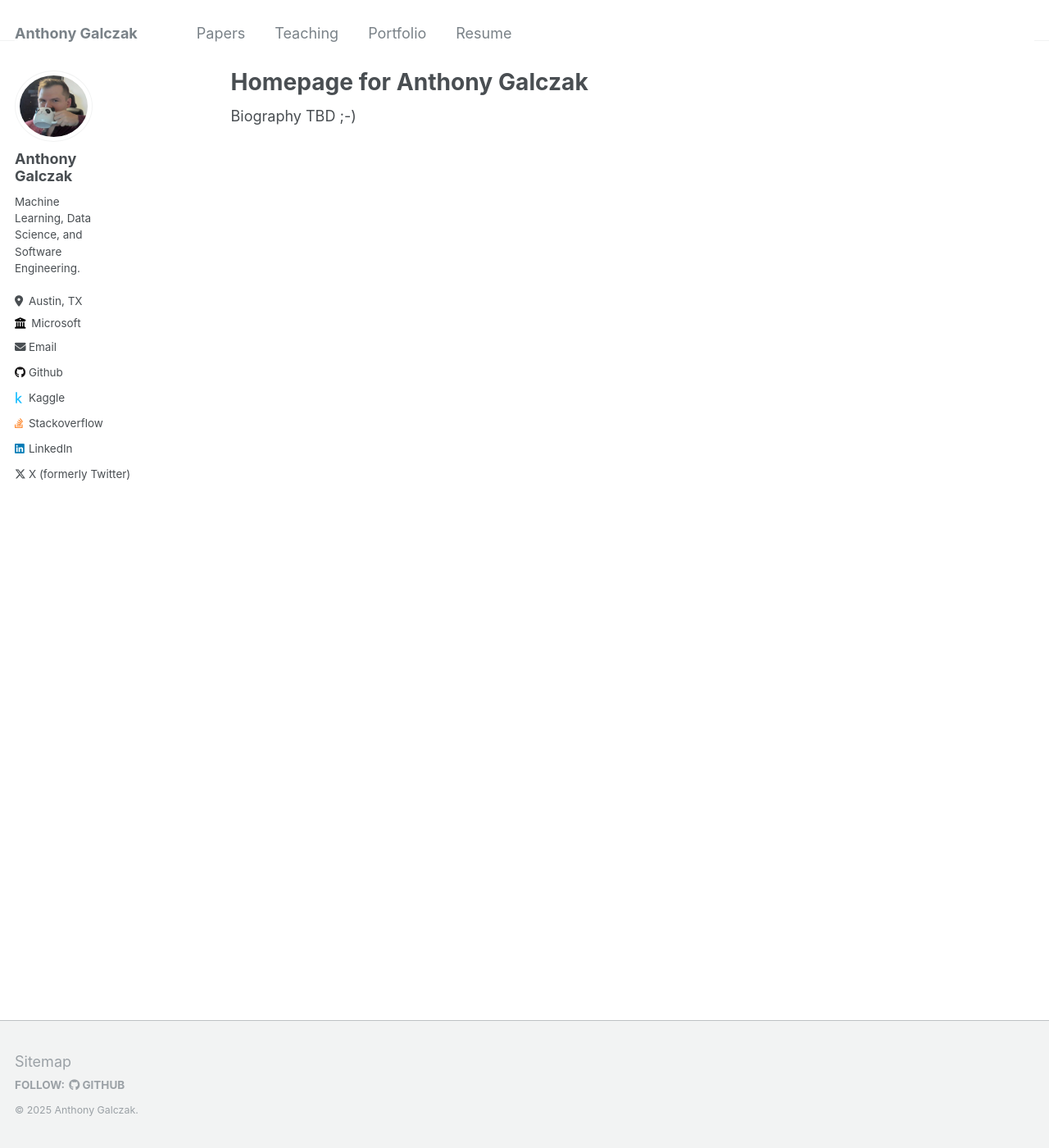
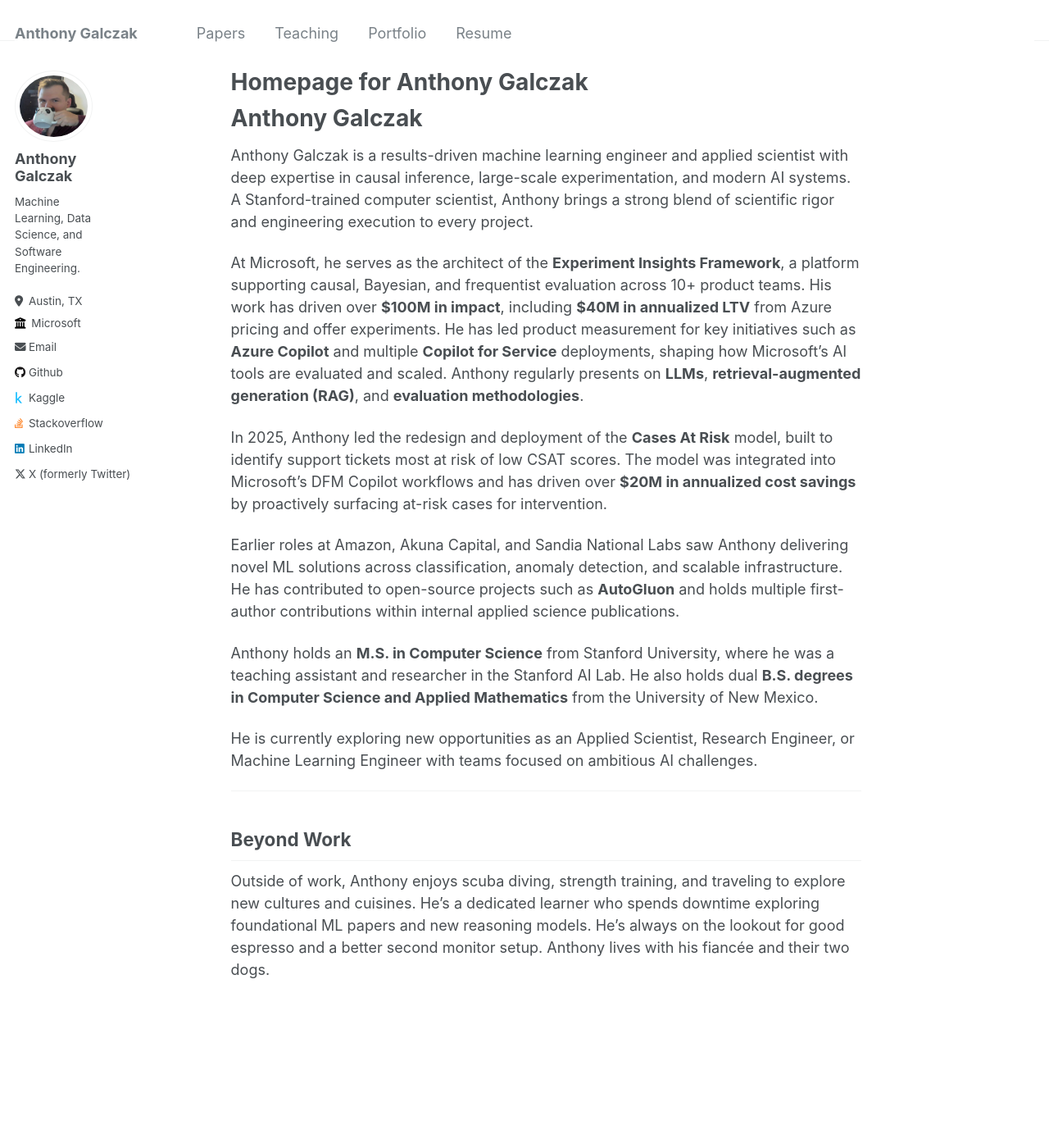
Before and after one commit to Chudbrochil/chudbrochil_academicpages.github.io, a Jekyll site: the page built from _pages/about.md, in a window 1280 px wide and 1400 px high. Shown: the whole window at 82% size. Built offline with Jekyll 4.4.1, drawn with Linux system fonts in a browser that asks for light colours.

Commit message:
Update bio.

```diff
--- a/_pages/about.md
+++ b/_pages/about.md
@@ -7,4 +7,22 @@ redirect_from:
   - /about.html
 ---
 
-Biography TBD ;-)
+# Anthony Galczak
+
+Anthony Galczak is a results-driven machine learning engineer and applied scientist with deep expertise in causal inference, large-scale experimentation, and modern AI systems. A Stanford-trained computer scientist, Anthony brings a strong blend of scientific rigor and engineering execution to every project.
+
+At Microsoft, he serves as the architect of the **Experiment Insights Framework**, a platform supporting causal, Bayesian, and frequentist evaluation across 10+ product teams. His work has driven over **$100M in impact**, including **$40M in annualized LTV** from Azure pricing and offer experiments. He has led product measurement for key initiatives such as **Azure Copilot** and multiple **Copilot for Service** deployments, shaping how Microsoft's AI tools are evaluated and scaled. Anthony regularly presents on **LLMs**, **retrieval-augmented generation (RAG)**, and **evaluation methodologies**.
+
+In 2025, Anthony led the redesign and deployment of the **Cases At Risk** model, built to identify support tickets most at risk of low CSAT scores. The model was integrated into Microsoft’s DFM Copilot workflows and has driven over **$20M in annualized cost savings** by proactively surfacing at-risk cases for intervention.
+
+Earlier roles at Amazon, Akuna Capital, and Sandia National Labs saw Anthony delivering novel ML solutions across classification, anomaly detection, and scalable infrastructure. He has contributed to open-source projects such as **AutoGluon** and holds multiple first-author contributions within internal applied science publications.
+
+Anthony holds an **M.S. in Computer Science** from Stanford University, where he was a teaching assistant and researcher in the Stanford AI Lab. He also holds dual **B.S. degrees in Computer Science and Applied Mathematics** from the University of New Mexico.
+
+He is currently exploring new opportunities as an Applied Scientist, Research Engineer, or Machine Learning Engineer with teams focused on ambitious AI challenges.
+
+---
+
+## Beyond Work
+
+Outside of work, Anthony enjoys scuba diving, strength training, and traveling to explore new cultures and cuisines. He’s a dedicated learner who spends downtime exploring foundational ML papers and new reasoning models. He’s always on the lookout for good espresso and a better second monitor setup. Anthony lives with his fiancée and their two dogs.
```
